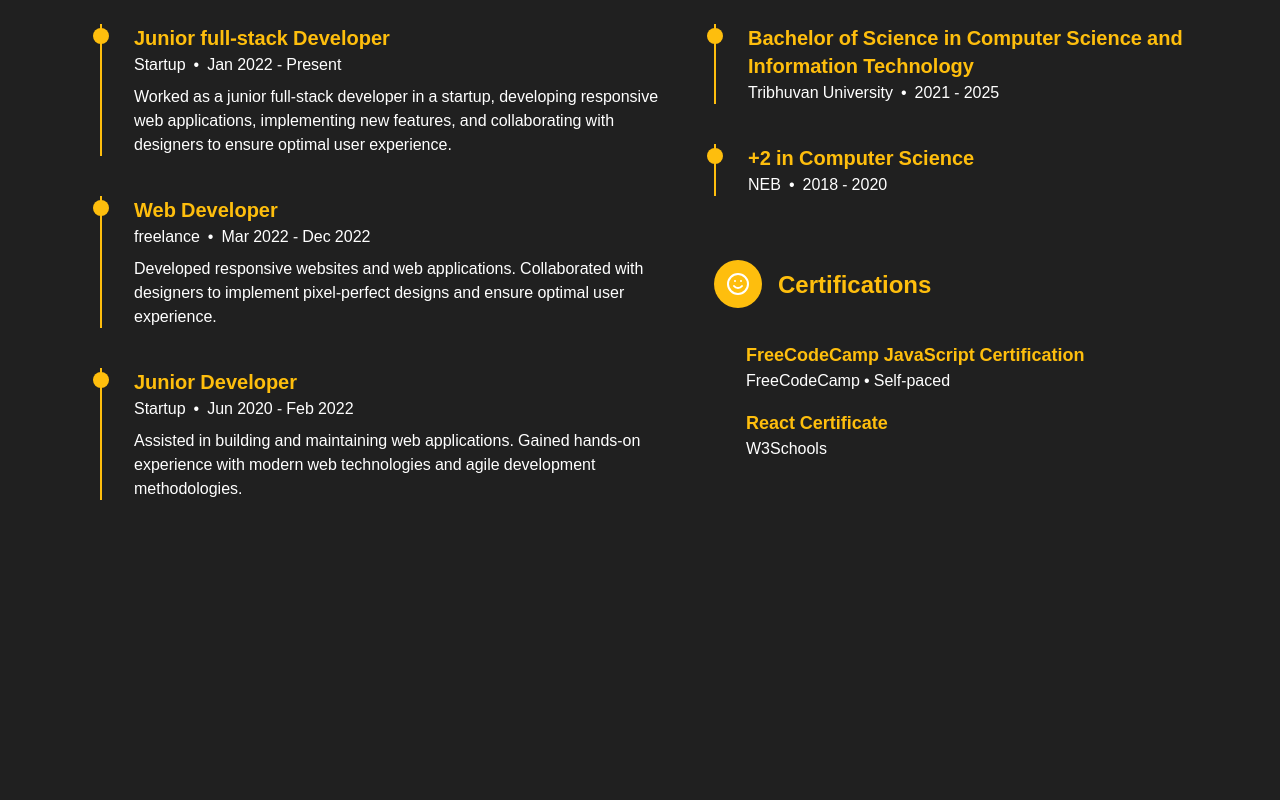
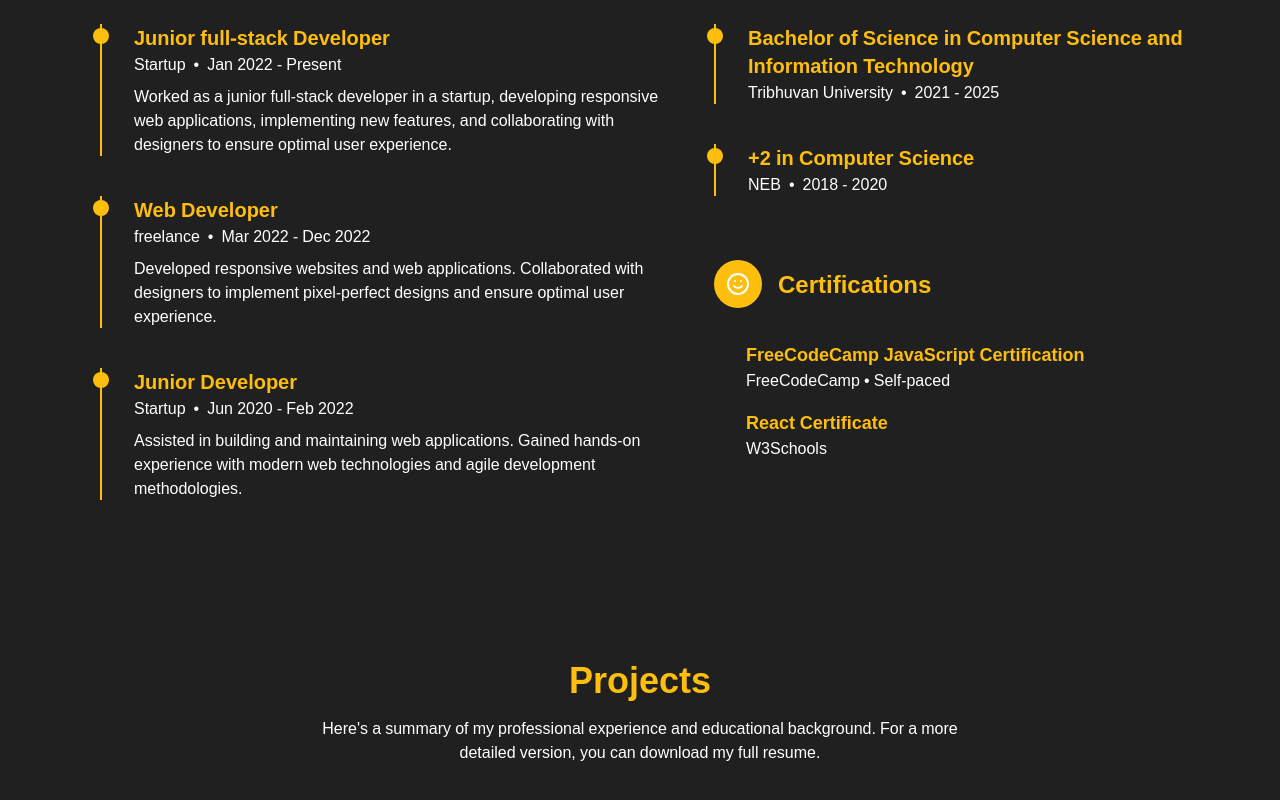
Before and after one commit to banagaurav/portfolio, a Next.js app in the folder front/: page /aboutMe in a window 1280 px wide. Shown: the part 384-1184 px from the top of the page. Before the commit the page ends 964 px from the top, so only its background shows below. Built offline with nearby package versions, Linux system fonts and the light colour scheme.

Commit message:
added ProjectSection

```diff
--- a/front/src/app/aboutMe/page.jsx
+++ b/front/src/app/aboutMe/page.jsx
@@ -1,3 +1,4 @@
+import ProjectsSection from "@/components/projects-section/ProjectsSection";
 import ResumeSection from "@/components/resume-section/ResumeSection";
 import { memo } from "react";
 
@@ -5,6 +6,7 @@ const Page = () => {
   return (
     <div>
       <ResumeSection />
+      <ProjectsSection />
     </div>
   );
 };
--- /dev/null
+++ b/front/src/components/projects-section/ProjectsSection.jsx
@@ -0,0 +1,43 @@
+"use client";
+
+import { memo, useRef } from "react";
+
+const ProjectsSection = () => {
+  const sectionRef = useRef(null);
+
+  return (
+    <div>
+      <section id="resume" className="py-20">
+        <div className="section-container" ref={sectionRef}>
+          <div
+            className="text-center mb-16 reveal"
+            style={{
+              color: "#FEBE0D",
+            }}
+          >
+            <h2
+              className="text-3xl md:text-4xl font-bold mb-4"
+              style={{
+                color: "#FEBE0D",
+              }}
+            >
+              Projects
+            </h2>
+            <p
+              className="max-w-2xl mx-auto"
+              style={{
+                color: "#FFFFFF",
+              }}
+            >
+              Here's a summary of my professional experience and educational
+              background. For a more detailed version, you can download my full
+              resume.
+            </p>
+          </div>
+        </div>
+      </section>
+    </div>
+  );
+};
+
+export default memo(ProjectsSection);
```
